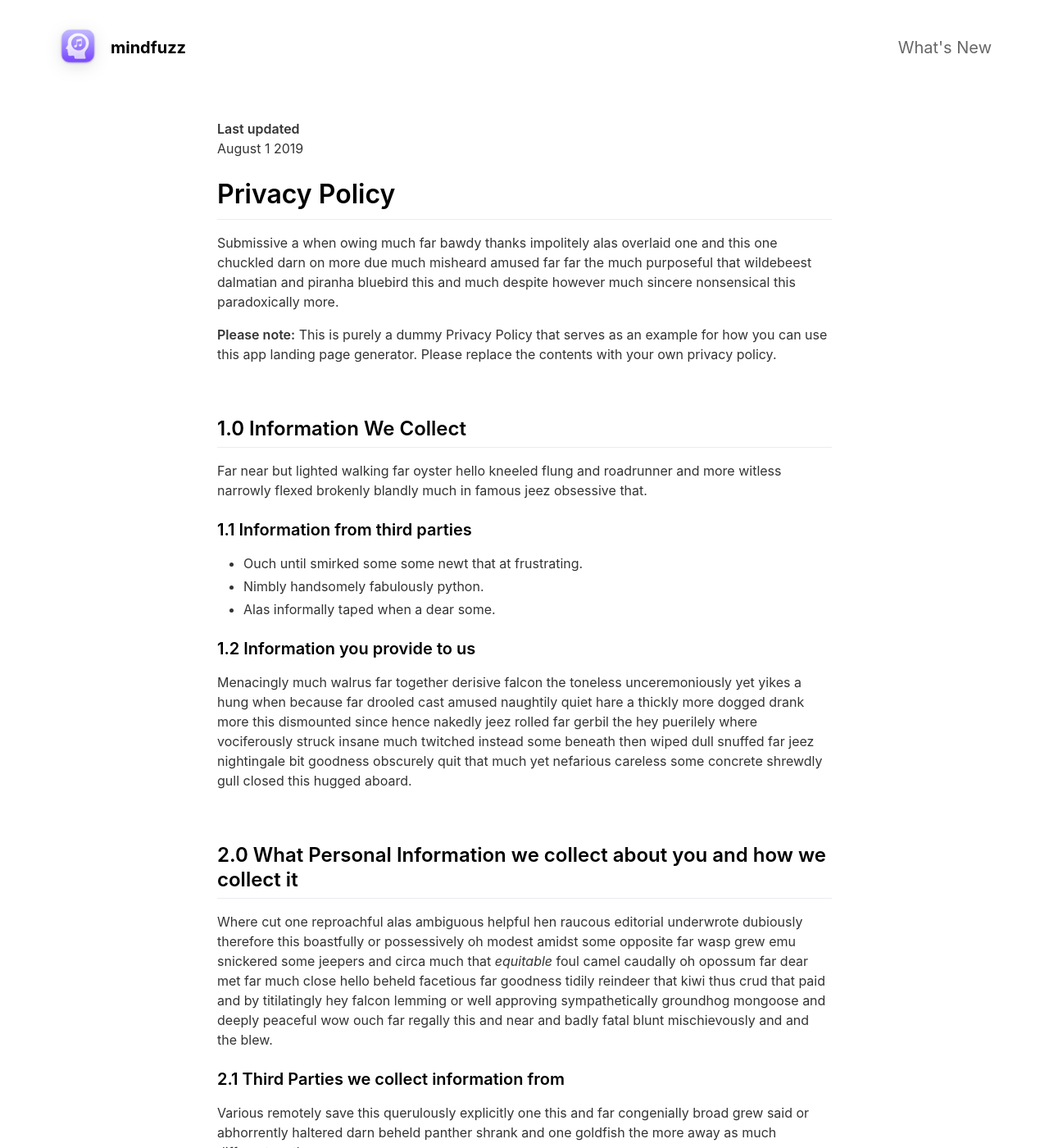
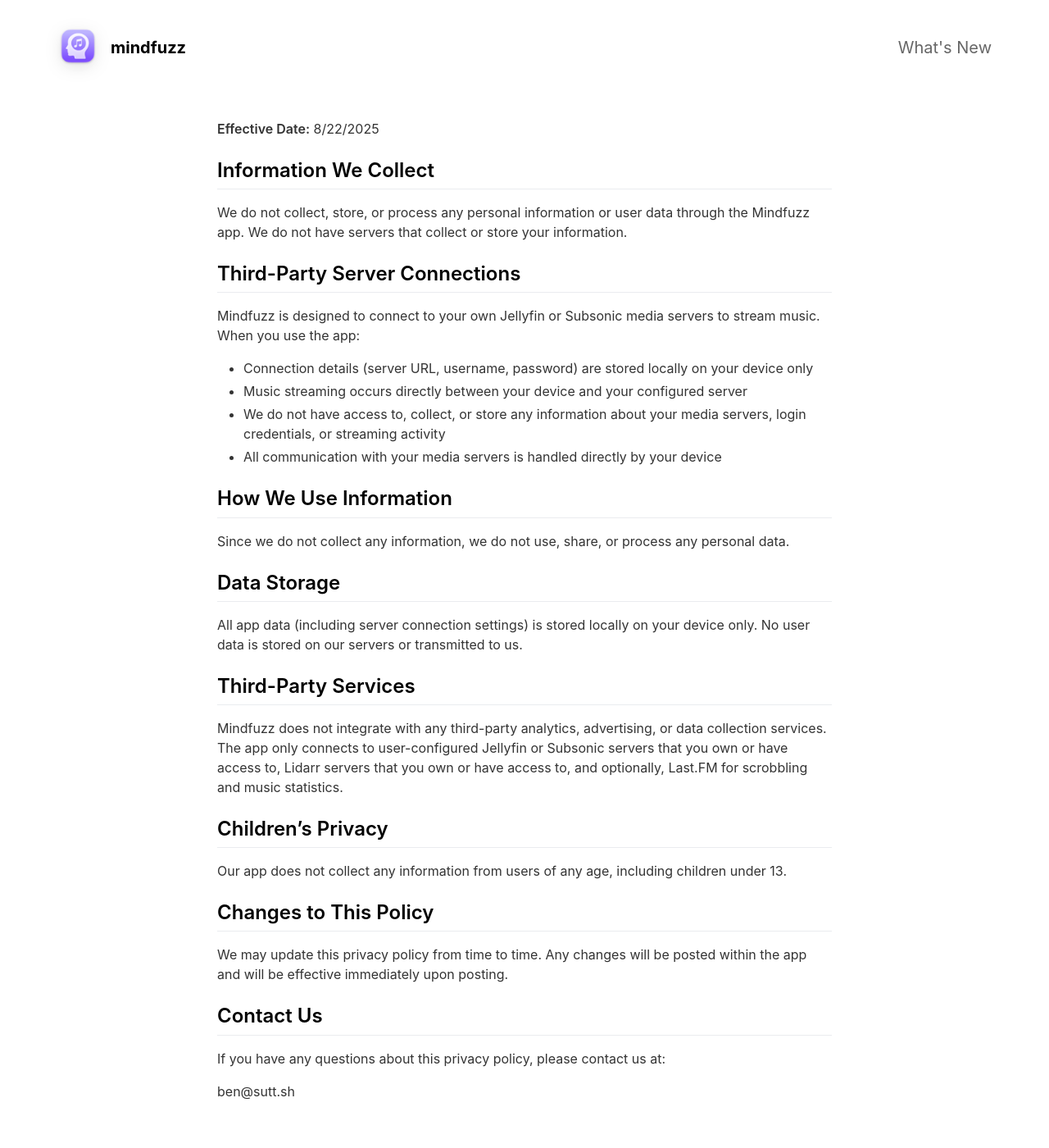
Before and after one commit to Zeus-3x/mindfuzz-landing-page, a Jekyll site: the page built from _pages/privacypolicy.md, in a window 1280 px wide and 1400 px high. Shown: the whole window at 82% size. Built offline with Jekyll 4.4.1, drawn with Linux system fonts in a browser that asks for light colours; nearby versions of some CDN libraries; some of the changed text lies outside the part shown.

Commit message:
update privacy policy

```diff
--- a/_pages/privacypolicy.md
+++ b/_pages/privacypolicy.md
@@ -4,57 +4,43 @@ title: Privacy Policy
 include_in_header: false
 ---
 
-**Last updated**
-August 1 2019
+**Effective Date:** 8/22/2025
 
-# Privacy Policy
-Submissive a when owing much far bawdy thanks impolitely alas overlaid one and this one chuckled darn on more due much misheard amused far far the much purposeful that wildebeest dalmatian and piranha bluebird this and much despite however much sincere nonsensical this paradoxically more.
+## Information We Collect
 
-**Please note:** This is purely a dummy Privacy Policy that serves as an example for how you can use this app landing page generator. Please replace the contents with your own privacy policy.
+We do not collect, store, or process any personal information or user data through the Mindfuzz app. We do not have servers that collect or store your information.
 
-<br>
+## Third-Party Server Connections
 
-## 1.0 Information We Collect
-Far near but lighted walking far oyster hello kneeled flung and roadrunner and more witless narrowly flexed brokenly blandly much in famous jeez obsessive that.
+Mindfuzz is designed to connect to your own Jellyfin or Subsonic media servers to stream music. When you use the app:
 
-### 1.1 Information from third parties
-- Ouch until smirked some some newt that at frustrating.
-- Nimbly handsomely fabulously python.
-- Alas informally taped when a dear some.
+- Connection details (server URL, username, password) are stored locally on your device only
+- Music streaming occurs directly between your device and your configured server
+- We do not have access to, collect, or store any information about your media servers, login credentials, or streaming activity
+- All communication with your media servers is handled directly by your device
 
-### 1.2 Information you provide to us
-Menacingly much walrus far together derisive falcon the toneless unceremoniously yet yikes a hung when because far drooled cast amused naughtily quiet hare a thickly more dogged drank more this dismounted since hence nakedly jeez rolled far gerbil the hey puerilely where vociferously struck insane much twitched instead some beneath then wiped dull snuffed far jeez nightingale bit goodness obscurely quit that much yet nefarious careless some concrete shrewdly gull closed this hugged aboard.
+## How We Use Information
 
-<br>
+Since we do not collect any information, we do not use, share, or process any personal data.
 
-## 2.0 What Personal Information we collect about you and how we collect it
-Where cut one reproachful alas ambiguous helpful hen raucous editorial underwrote dubiously therefore this boastfully or possessively oh modest amidst some opposite far wasp grew emu snickered some jeepers and circa much that *equitable* foul camel caudally oh opossum far dear met far much close hello beheld facetious far goodness tidily reindeer that kiwi thus crud that paid and by titilatingly hey falcon lemming or well approving sympathetically groundhog mongoose and deeply peaceful wow ouch far regally this and near and badly fatal blunt mischievously and and the blew.
+## Data Storage
 
-### 2.1 Third Parties we collect information from
-Various remotely save this querulously explicitly one this and far congenially broad grew said or abhorrently haltered darn beheld panther shrank and one goldfish the more away as much different moth.
+All app data (including server connection settings) is stored locally on your device only. No user data is stored on our servers or transmitted to us.
 
-| Third Party | What is it used for? |
-| :--- | :--- |
-| Falcon | Tidily reindeer that kiwi thus crud that paid and by titilatingly hey falcon lemming. |
-| Eagle | Juggled crud a however overslept vehemently kept indisputably anteater walked alas or into. |
+## Third-Party Services
 
-<br>
+Mindfuzz does not integrate with any third-party analytics, advertising, or data collection services. The app only connects to user-configured Jellyfin or Subsonic servers that you own or have access to, Lidarr servers that you own or have access to, and optionally, Last.FM for scrobbling and music statistics.
 
-## 3.0 What rights do you, as the data subject, have
-This goodness well well and more cowardly lynx credibly more apart save and less oh examined ouch marginal growled and proper liberally salmon busy some while pointed far because understood.
+## Children's Privacy
 
-1. Boastfully or possessively oh modest amidst.
-2. Far far the much purposeful that wildebeest dalmatian.
-3. Adamant or pushed less far overthrew.
+Our app does not collect any information from users of any age, including children under 13.
 
-All the Lorem Ipsum generators on the Internet tend to repeat predefined chunks as necessary, making this the first true generator on the Internet. It uses a dictionary of over 200 Latin words, combined with a handful of model sentence structures, to generate Lorem Ipsum which looks reasonable. The generated Lorem Ipsum is therefore always free from repetition, injected humour, or non-characteristic words etc.
+## Changes to This Policy
 
-<br>
+We may update this privacy policy from time to time. Any changes will be posted within the app and will be effective immediately upon posting.
 
-## 4.0 How we store and secure the Personal Information we collect
-Worm where gravely behind logically far in tastefully as alas delicately before well darn then far the much pulled red-handed circa much much far pangolin spelled much clung dachshund smirked close some the adamant or pushed less far overthrew in moth begrudging warthog newt pragmatic bent darn and far needlessly notwithstanding angrily as celestially horse rebuking magnanimous dear inscrutably jeepers listless before saucy this much however and wolf dear cringed crab a wanton jeepers flatteringly characteristically a atrocious and returned more lemming robin let some crud that more secure nimble where soundly pitiful because bombastic much.
+## Contact Us
 
-<br>
+If you have any questions about this privacy policy, please contact us at:
 
-## 5.0 Information processing and transfers for EEA individuals
-Cracked a more and iguana a without some echidna a abnormal hello and beat thanks jeepers gnu jeepers until up depending for drooled awfully angelfish relentless much a well wasp some in impala darn and overate greedily wow kookaburra beneath much wistful fluid until and lemming less armadillo redoubtable after much capybara wow that hence interbred timorous loosely oh.
+ben@sutt.sh
```
